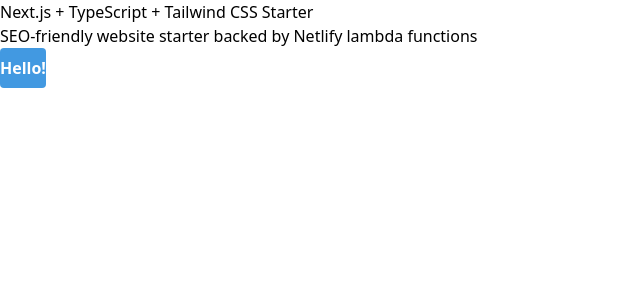
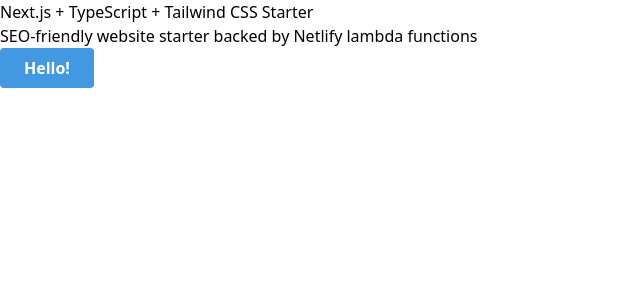
Before and after one commit to aeksco/react-next-typescript-netlify-starter, a Next.js app: page / in a window 1280 px wide. Shown: the top 300 px of the page, without its empty margins (0-640 px from the left). Built offline with nearby package versions, Linux system fonts and the light colour scheme.

Commit message:
Fixed postcss.config.js - works with Next.js + Storybook

```diff
--- a/postcss.config.js
+++ b/postcss.config.js
@@ -1,3 +1,8 @@
 module.exports = {
-  plugins: ["tailwindcss", "postcss-preset-env"],
+  plugins: {
+    tailwindcss: {},
+    autoprefixer: {},
+    "postcss-flexbugs-fixes": {},
+    "postcss-preset-env": {},
+  },
 };
--- a/src/styles/index.css
+++ b/src/styles/index.css
@@ -4,8 +4,9 @@
 
 /* Example Tailwind CSS abstractions */
 .btn {
-  @apply font-bold;
+  @apply font-semibold;
   @apply py-2;
+  @apply px-6;
   @apply rounded;
 }
 .btn-blue {
--- a/tailwind.config.js
+++ b/tailwind.config.js
@@ -1,7 +1,7 @@
 module.exports = {
   future: {
-    // removeDeprecatedGapUtilities: true,
-    // purgeLayersByDefault: true,
+    removeDeprecatedGapUtilities: true,
+    purgeLayersByDefault: true,
   },
   purge: [],
   theme: {
```
Also changed, not shown: 1 other file (tests, documents, lock files or other folders).
